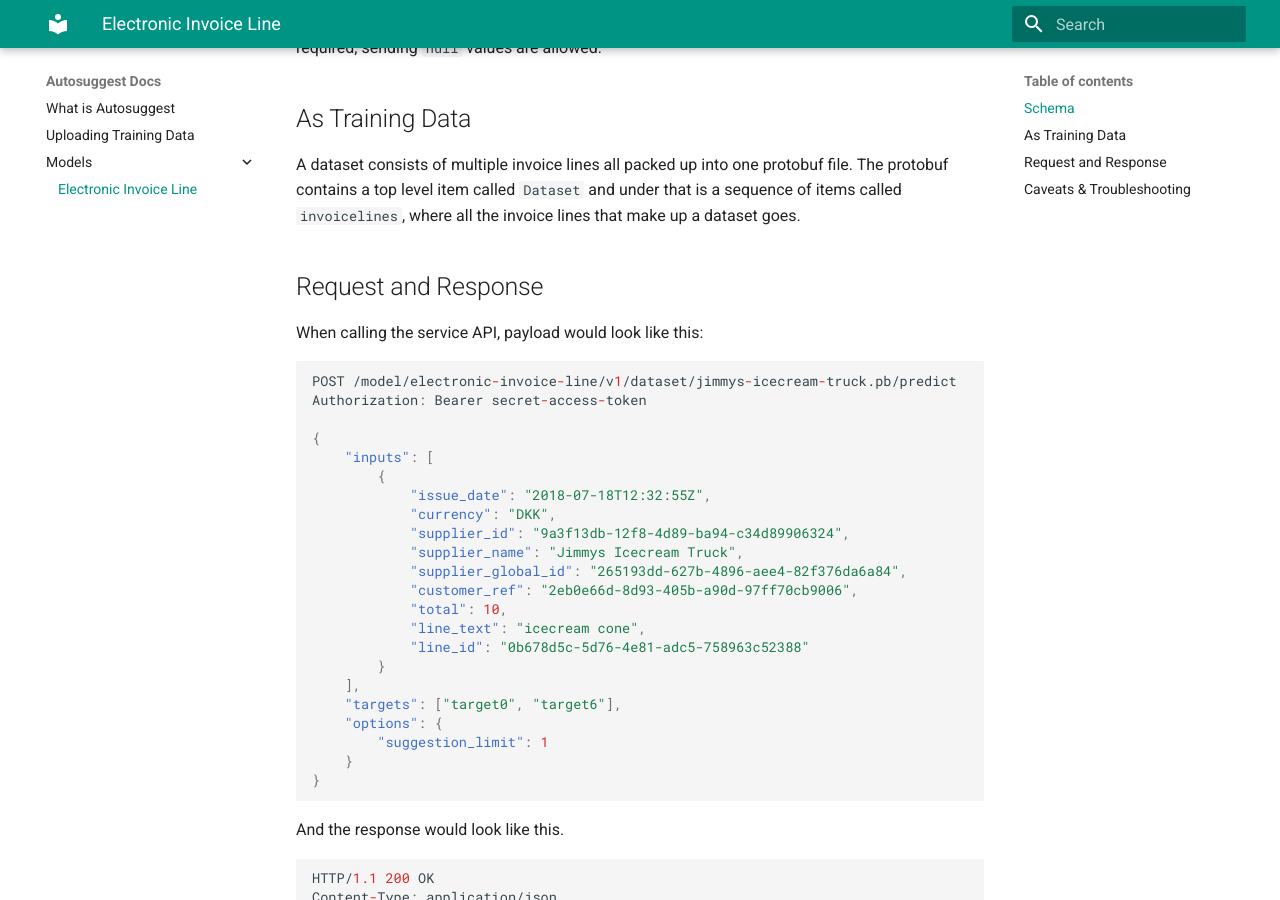
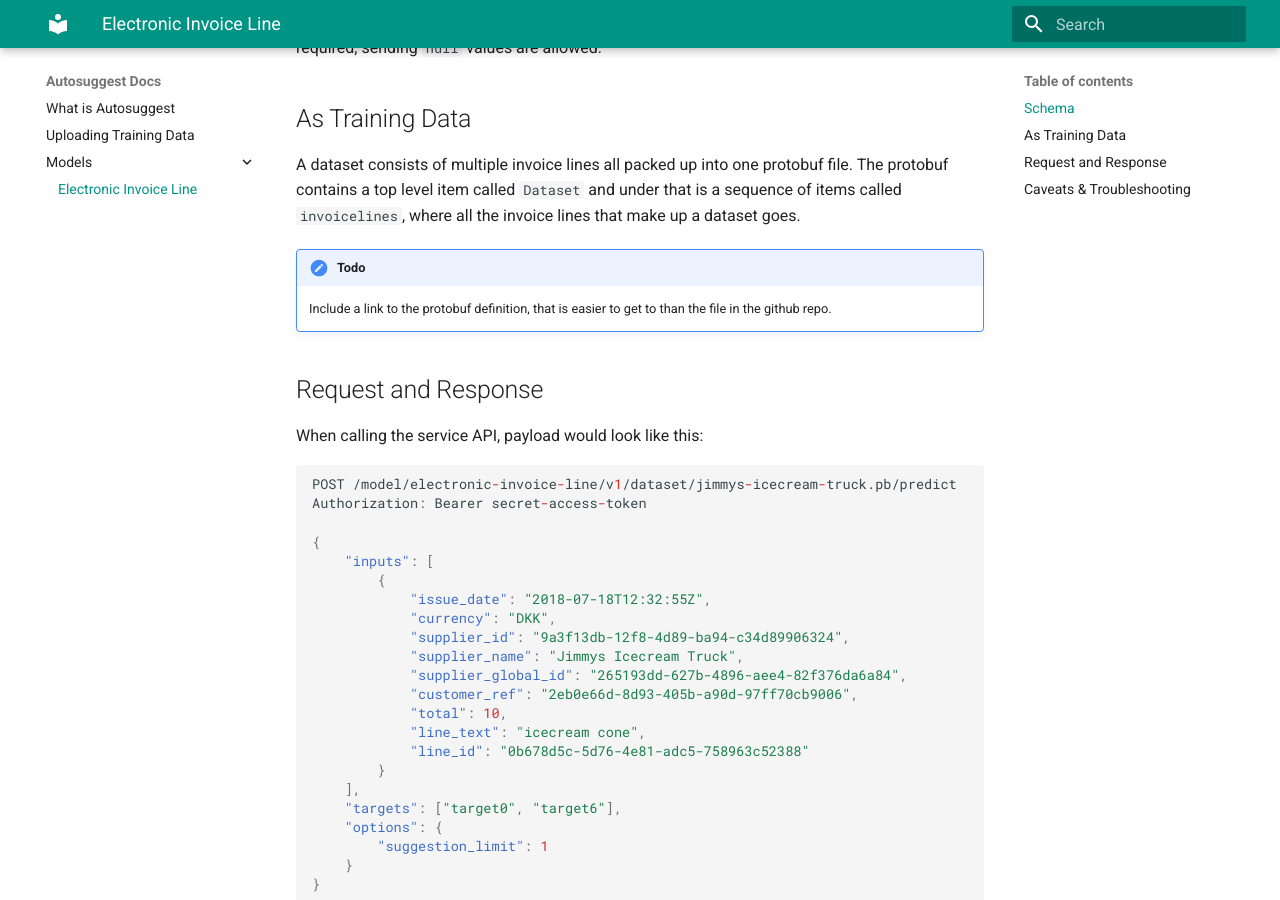
Before and after one commit to e-conomic/vml-docs, an MkDocs documentation site: the page built from docs/einvoice_model.md, in a window 1280 px wide and 900 px high, scrolled down 952 px. Built offline with MkDocs 1.6.1 and Material for MkDocs 9.7.7, drawn with Linux system fonts in a browser that asks for light colours; old or Windows-style settings are respelled for this version of MkDocs.

```diff
--- a/docs/einvoice_model.md
+++ b/docs/einvoice_model.md
@@ -40,6 +40,9 @@
 ----------------
 
 A dataset consists of multiple invoice lines all packed up into one protobuf file. The protobuf contains a top level item called `Dataset` and under that is a sequence of items called `invoicelines`, where all the invoice lines that make up a dataset goes.
+
+!!! Todo
+    Include a link to the protobuf definition, that is easier to get to than the file in the github repo.
 
 Request and Response
 --------------------
```
